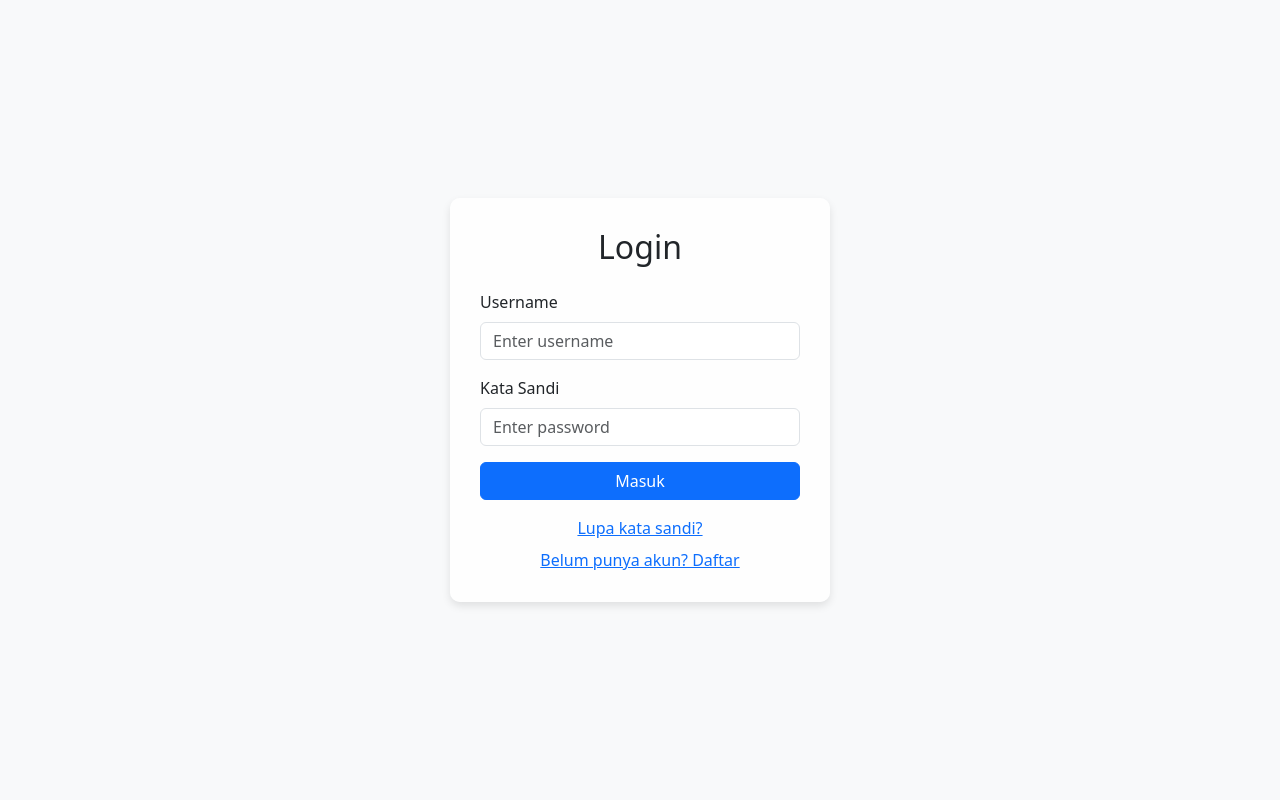
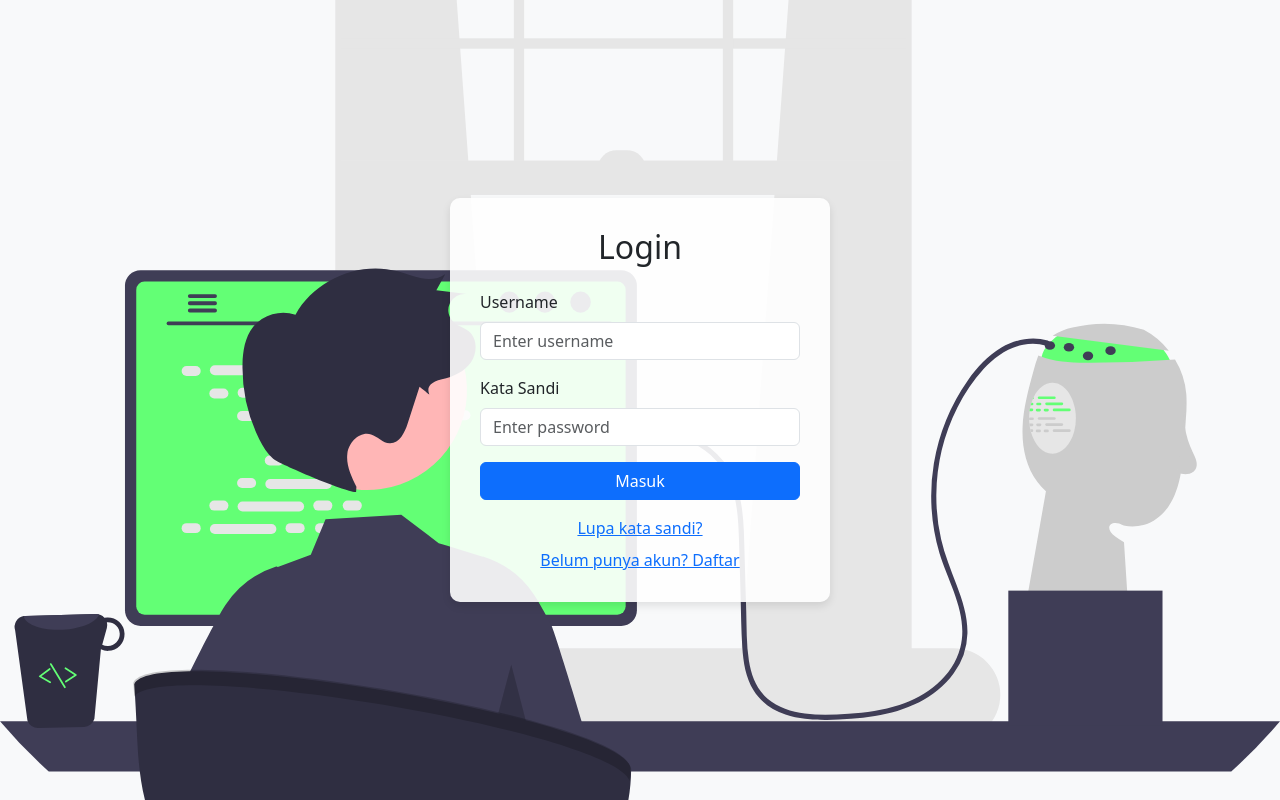
Before and after one commit to jonfry1175/vitest, a React (Vite) app: page /login in a window 1280 px wide. Built offline with nearby package versions, Linux system fonts and the light colour scheme.

Commit message:
add: background login & Register

```diff
--- a/src/pages/auth/style.css
+++ b/src/pages/auth/style.css
@@ -1,4 +1,5 @@
 .login-page {
+    background: url('../../assets/form.svg') no-repeat center center;
     background-size: cover; /* Sesuaikan ukuran sesuai kebutuhan */
   }
 
```
